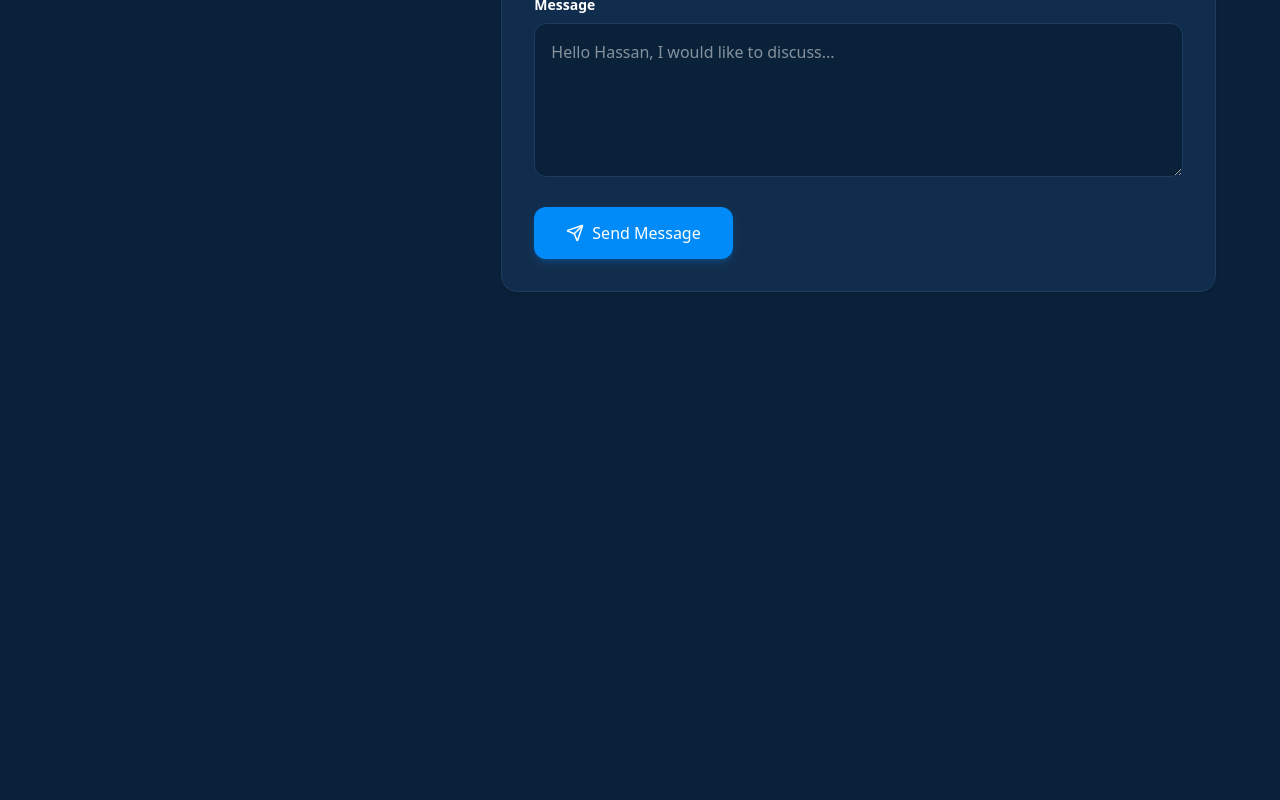
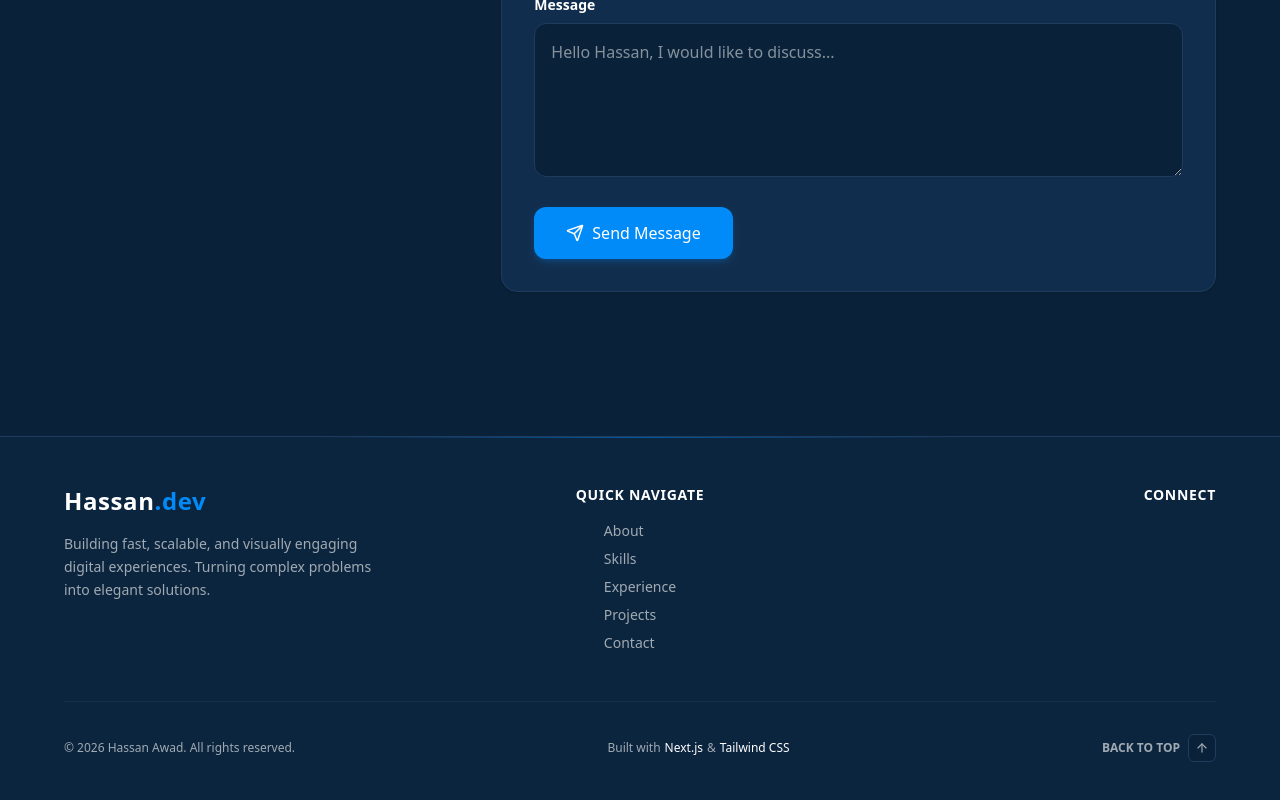
Before and after one commit to Hassan222-pixel/My-Portfolio, a Next.js app: page / in a window 1280 px wide. Shown: the part 1291-2091 px from the top of the page. Before the commit the page ends 1679 px from the top, so only its background shows below. Built offline with nearby package versions, Linux system fonts and the light colour scheme; no server answers; the database is empty.

Commit message:
Adding footer section

```diff
--- a/app/page.tsx
+++ b/app/page.tsx
@@ -16,6 +16,7 @@ import ProjectModel from "@/models/Project";
 import ProjectsSection from "@/components/frontend/ProjectsSection";
 import ContactInfoModel from "@/models/ContactInfo";
 import ContactSection from "@/components/frontend/ContactSection";
+import Footer from "@/components/frontend/Footer";
 
 export const dynamic = "force-dynamic";
 export const revalidate = 0;
@@ -64,6 +65,7 @@ export default async function PortfolioPage() {
         <ProjectsSection data={safeProjectData} />
         <ContactSection info={safeContactData} />
       </main>
+      <Footer info={safeContactData} />
     </div>
   );
 }
--- /dev/null
+++ b/components/frontend/Footer.tsx
@@ -0,0 +1,188 @@
+// components/frontend/Footer.tsx
+"use client";
+
+import Link from "next/link";
+import { ArrowUp, Mail } from "lucide-react";
+
+// --- CUSTOM BRAND ICONS (Reused for consistency) ---
+const Github = ({ size = 20, className = "" }) => (
+  <svg
+    xmlns="http://www.w3.org/2000/svg"
+    width={size}
+    height={size}
+    viewBox="0 0 24 24"
+    fill="none"
+    stroke="currentColor"
+    strokeWidth="2"
+    strokeLinecap="round"
+    strokeLinejoin="round"
+    className={className}
+  >
+    <path d="M15 22v-4a4.8 4.8 0 0 0-1-3.2c3-.3 6-1.5 6-6.5a4.6 4.6 0 0 0-1.3-3.2 4.2 4.2 0 0 0-.1-3.2s-1.1-.3-3.5 1.3a12.3 12.3 0 0 0-6.2 0C6.5 2.8 5.4 3.1 5.4 3.1a4.2 4.2 0 0 0-.1 3.2A4.6 4.6 0 0 0 4 9.5c0 5 3 6.2 6 6.5a4.8 4.8 0 0 0-1 3.2v4" />
+  </svg>
+);
+
+const Linkedin = ({ size = 20, className = "" }) => (
+  <svg
+    xmlns="http://www.w3.org/2000/svg"
+    width={size}
+    height={size}
+    viewBox="0 0 24 24"
+    fill="none"
+    stroke="currentColor"
+    strokeWidth="2"
+    strokeLinecap="round"
+    strokeLinejoin="round"
+    className={className}
+  >
+    <path d="M16 8a6 6 0 0 1 6 6v7h-4v-7a2 2 0 0 0-2-2 2 2 0 0 0-2 2v7h-4v-7a6 6 0 0 1 6-6z" />
+    <rect width="4" height="12" x="2" y="9" />
+    <circle cx="4" cy="4" r="2" />
+  </svg>
+);
+// ---------------------------------------------------
+
+export default function Footer({ info }: { info: any }) {
+  const scrollToTop = () => {
+    window.scrollTo({ top: 0, behavior: "smooth" });
+  };
+
+  const currentYear = new Date().getFullYear();
+
+  return (
+    <footer className="w-full bg-card/30 border-t border-border mt-12 relative overflow-hidden">
+      {/* Subtle top glow effect */}
+      <div className="absolute top-0 left-1/2 -translate-x-1/2 w-1/2 h-px bg-gradient-to-r from-transparent via-primary/50 to-transparent"></div>
+
+      <div className="max-w-[1400px] mx-auto px-6 md:px-12 lg:px-16 py-12">
+        <div className="grid grid-cols-1 md:grid-cols-3 gap-10 md:gap-8 items-start">
+          {/* Brand & Hook */}
+          <div className="flex flex-col space-y-4">
+            <Link
+              href="/"
+              className="text-2xl font-bold text-textMain tracking-wide group"
+            >
+              Hassan
+              <span className="text-primary group-hover:text-blue-500 transition-colors">
+                .dev
+              </span>
+            </Link>
+            <p className="text-sm text-textDim leading-relaxed max-w-xs">
+              Building fast, scalable, and visually engaging digital
+              experiences. Turning complex problems into elegant solutions.
+            </p>
+          </div>
+
+          {/* Quick Links */}
+          <div className="flex flex-col space-y-4 md:items-center">
+            <h3 className="text-sm font-semibold text-textMain uppercase tracking-wider">
+              Quick Navigate
+            </h3>
+            <ul className="flex flex-wrap md:flex-col gap-4 md:gap-2 text-sm text-textDim">
+              <li>
+                <Link
+                  href="#about"
+                  className="hover:text-primary transition-colors"
+                >
+                  About
+                </Link>
+              </li>
+              <li>
+                <Link
+                  href="#skills"
+                  className="hover:text-primary transition-colors"
+                >
+                  Skills
+                </Link>
+              </li>
+              <li>
+                <Link
+                  href="#experience"
+                  className="hover:text-primary transition-colors"
+                >
+                  Experience
+                </Link>
+              </li>
+              <li>
+                <Link
+                  href="#projects"
+                  className="hover:text-primary transition-colors"
+                >
+                  Projects
+                </Link>
+              </li>
+              <li>
+                <Link
+                  href="#contact"
+                  className="hover:text-primary transition-colors"
+                >
+                  Contact
+                </Link>
+              </li>
+            </ul>
+          </div>
+
+          {/* Socials & Action */}
+          <div className="flex flex-col space-y-4 md:items-end">
+            <h3 className="text-sm font-semibold text-textMain uppercase tracking-wider">
+              Connect
+            </h3>
+            <div className="flex items-center gap-4">
+              {info?.github && (
+                <a
+                  href={info.github}
+                  target="_blank"
+                  rel="noreferrer"
+                  className="p-2 bg-background border border-border rounded-lg text-textDim hover:text-textMain hover:border-textMain transition-all"
+                >
+                  <Github />
+                </a>
+              )}
+              {info?.linkedin && (
+                <a
+                  href={info.linkedin}
+                  target="_blank"
+                  rel="noreferrer"
+                  className="p-2 bg-background border border-border rounded-lg text-textDim hover:text-[#0A66C2] hover:border-[#0A66C2] transition-all"
+                >
+                  <Linkedin />
+                </a>
+              )}
+              {info?.email && (
+                <a
+                  href={`mailto:${info.email}`}
+                  className="p-2 bg-background border border-border rounded-lg text-textDim hover:text-primary hover:border-primary transition-all"
+                >
+                  <Mail size={20} />
+                </a>
+              )}
+            </div>
+          </div>
+        </div>
+
+        {/* Bottom Bar */}
+        <div className="mt-12 pt-8 border-t border-border/50 flex flex-col md:flex-row items-center justify-between gap-4">
+          <p className="text-xs text-textDim">
+            © {currentYear} Hassan Awad. All rights reserved.
+          </p>
+
+          <p className="text-xs text-textDim flex items-center gap-1">
+            Built with{" "}
+            <span className="text-textMain font-medium">Next.js</span> &{" "}
+            <span className="text-textMain font-medium">Tailwind CSS</span>
+          </p>
+
+          <button
+            onClick={scrollToTop}
+            className="group flex items-center gap-2 text-xs font-semibold text-textDim hover:text-primary transition-colors"
+          >
+            BACK TO TOP
+            <span className="p-1.5 bg-background border border-border rounded-md group-hover:border-primary group-hover:bg-primary/10 transition-all">
+              <ArrowUp size={14} />
+            </span>
+          </button>
+        </div>
+      </div>
+    </footer>
+  );
+}
```
